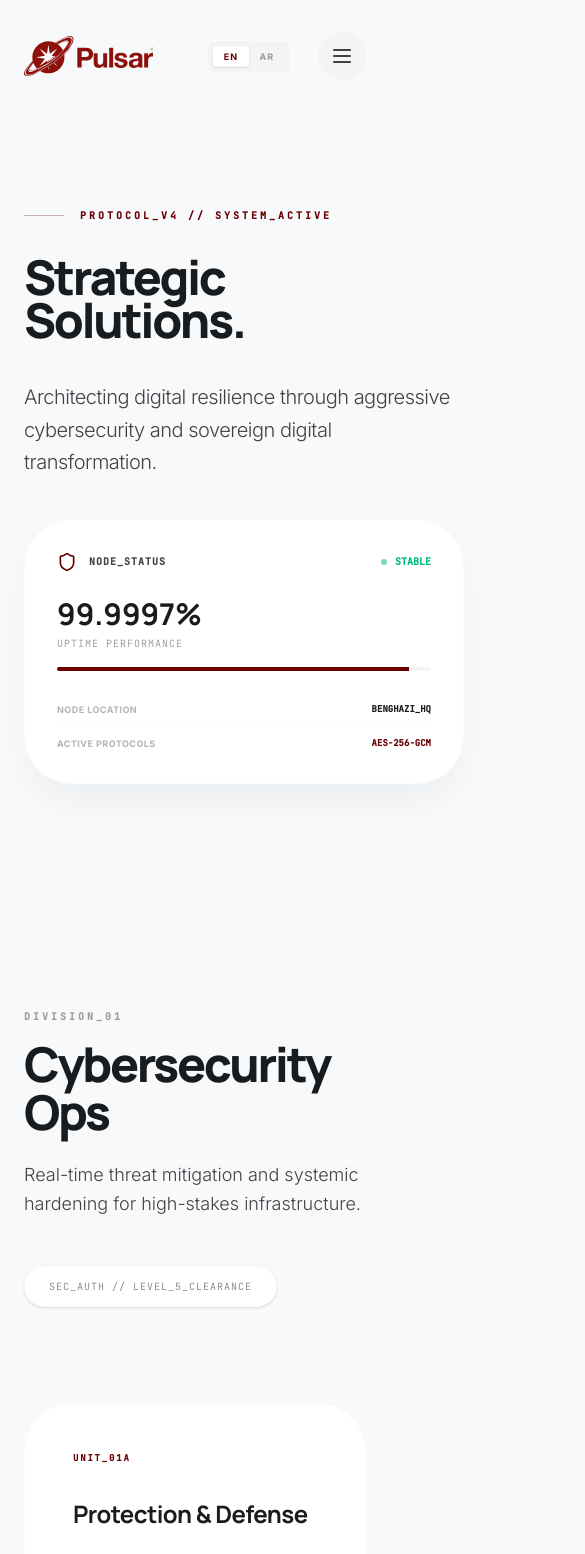
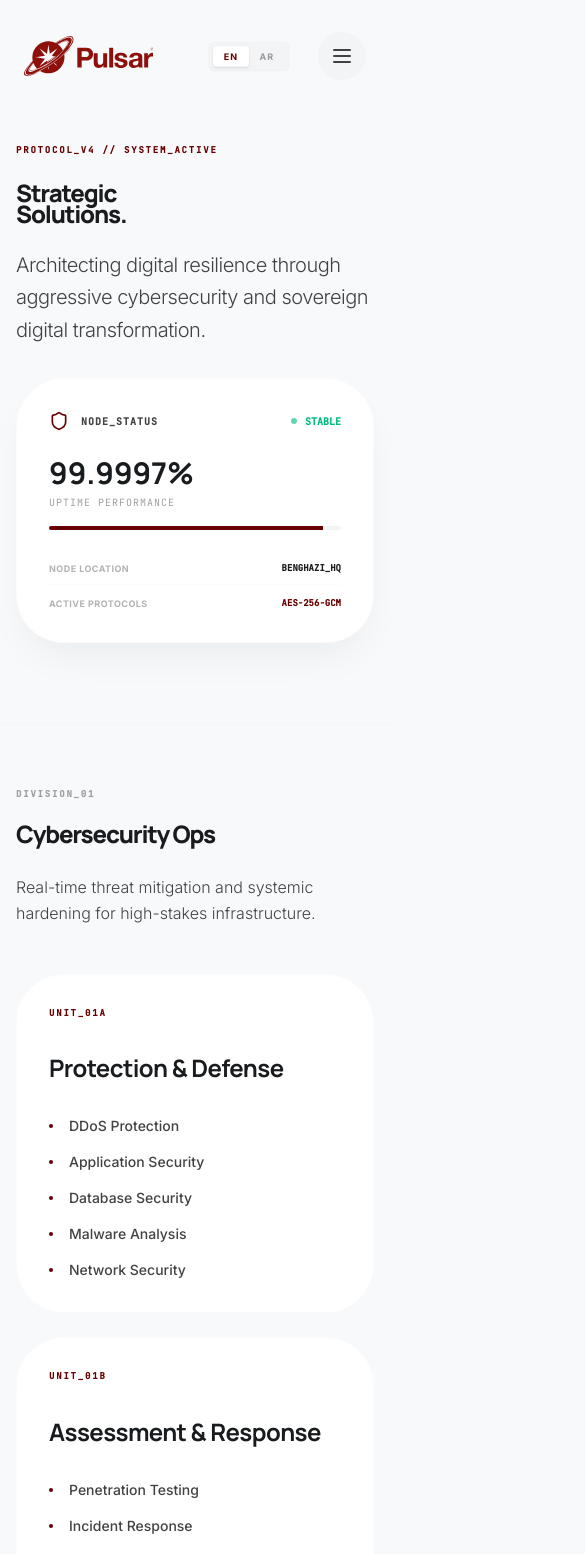
Before and after one commit to MariamSaltany/pulsar-website, a React (Vite) app: page /services in a window 390 px wide. Shown: the top 1554 px of the page, 585 px wide, since content can reach past the window. Built offline with nearby package versions, Linux system fonts and the light colour scheme.

Commit message:
services update

```diff
--- a/src/pages/Services.tsx
+++ b/src/pages/Services.tsx
@@ -24,29 +24,29 @@ const Services: React.FC<ServicesProps> = ({ lang }) => {
   const isRtl = lang === 'ar';
 
   return (
-    <div className={`bg-surface text-on-surface selection:bg-pulsar-red/30 selection:text-pulsar-red min-h-screen dot-grid pt-32 pb-32 ${isRtl ? 'font-arabic' : 'font-sans'}`} dir={isRtl ? 'rtl' : 'ltr'}>
+    <div className={`bg-surface text-on-surface selection:bg-pulsar-red/30 selection:text-pulsar-red min-h-screen dot-grid pt-24 md:pt-32 pb-16 md:pb-32 overflow-x-hidden ${isRtl ? 'font-arabic' : 'font-sans'}`} dir={isRtl ? 'rtl' : 'ltr'}>
 
       {/* Hero Section */}
-      <section className="max-w-screen-2xl mx-auto px-6 sm:px-8 lg:px-12 pt-20 md:pt-24 pb-32 md:pb-36">
-        <div className="grid grid-cols-12 gap-10">
+      <section className="max-w-screen-2xl mx-auto px-4 sm:px-6 md:px-8 lg:px-12 pt-12 md:pt-24 pb-20 md:pb-40 overflow-hidden">
+        <div className="grid grid-cols-12 gap-8 lg:gap-12">
           <div className="col-span-12 lg:col-span-8">
             <motion.div
               initial={{ opacity: 0, x: isRtl ? 20 : -20 }}
               animate={{ opacity: 1, x: 0 }}
-              className="font-mono text-[10px] tracking-[0.3em] text-primary font-bold mb-8 flex items-center gap-4"
+              className="font-mono text-[9px] sm:text-[10px] tracking-[0.2em] sm:tracking-[0.3em] text-primary font-bold mb-6 md:mb-8 flex items-center gap-4 flex-wrap"
             >
-              <span className="w-10 h-[1px] bg-primary/30"></span>
+              <span className="w-10 h-[1px] bg-primary/30 hidden sm:block"></span>
               PROTOCOL_V4 // SYSTEM_ACTIVE
             </motion.div>
             <motion.h1
               initial={{ opacity: 0, y: 20 }}
               animate={{ opacity: 1, y: 0 }}
               transition={{ duration: 0.8 }}
-              className={`font-headline font-extrabold text-5xl md:text-6xl lg:text-[88px] headline-tight text-on-surface mb-10 max-w-xl ${isRtl ? 'text-right' : 'text-left'}`}
+              className={`font-headline font-extrabold text-2xl xs:text-3xl sm:text-6xl lg:text-[110px] headline-tight text-on-surface mb-6 md:mb-10 break-words ${isRtl ? 'text-right' : 'text-left'}`}
             >
-              {(t.services.heroTitleLines || [t.services.heroTitle]).map((line: string, i: number) => (
+              {t.services.heroTitle.split(' ').map((word: string, i: number) => (
                 <React.Fragment key={i}>
-                  {line}{i < (t.services.heroTitleLines || [t.services.heroTitle]).length - 1 && <br />}
+                  {word}{i === 0 && <br/>}
                 </React.Fragment>
               ))}
             </motion.h1>
@@ -104,21 +104,21 @@ const Services: React.FC<ServicesProps> = ({ lang }) => {
       </section>
 
       {/* Division 01: Cybersecurity Ops */}
-      <section className="max-w-screen-2xl mx-auto px-6 sm:px-8 lg:px-12 py-24 md:py-28 border-t border-outline-variant/10">
-        <div className="flex flex-col lg:flex-row justify-between items-start mb-24 gap-12">
+      <section className="max-w-screen-2xl mx-auto px-4 sm:px-6 md:px-8 lg:px-12 py-16 md:py-32 border-t border-outline-variant/10">
+        <div className="flex flex-col lg:flex-row justify-between items-start mb-12 md:mb-24 gap-8 md:gap-12">
           <div className="max-w-3xl">
-            <div className="font-mono text-[10px] tracking-[0.3em] text-on-surface-variant/50 font-bold mb-4 uppercase">
+            <div className="font-mono text-[9px] sm:text-[10px] tracking-[0.2em] sm:tracking-[0.3em] text-on-surface-variant/50 font-bold mb-4 uppercase">
               {isRtl ? 'القسم_01' : 'DIVISION_01'}
             </div>
-            <h2 className="font-headline font-extrabold text-5xl text-on-surface tracking-tighter mb-6">{t.services.cybersecurity.title}</h2>
-            <p className="text-on-surface-variant text-lg font-light leading-relaxed">{t.services.cybersecurity.desc}</p>
+            <h2 className="font-headline font-extrabold text-2xl sm:text-3xl md:text-5xl text-on-surface tracking-tighter mb-6">{t.services.cybersecurity.title}</h2>
+            <p className="text-on-surface-variant text-base md:text-lg font-light leading-relaxed">{t.services.cybersecurity.desc}</p>
           </div>
-          <div className="font-mono text-[10px] tracking-widest text-on-surface-variant/60 border border-outline-variant/10 px-6 py-3 rounded-full bg-surface-container-lowest shadow-sm">
+          <div className="font-mono text-[10px] tracking-widest text-on-surface-variant/60 border border-outline-variant/10 px-6 py-3 rounded-full bg-surface-container-lowest shadow-sm hidden sm:block">
             SEC_AUTH // LEVEL_5_CLEARANCE
           </div>
         </div>
 
-        <div className="grid grid-cols-1 md:grid-cols-3 gap-8">
+        <div className="grid grid-cols-1 md:grid-cols-3 gap-6 md:gap-8">
           {t.services.cybersecurity.categories.map((category: any, idx: number) => (
             <motion.div
               key={idx}
@@ -126,7 +126,7 @@ const Services: React.FC<ServicesProps> = ({ lang }) => {
               whileInView={{ opacity: 1, y: 0 }}
               viewport={{ once: true }}
               transition={{ delay: idx * 0.1 }}
-              className="bg-surface-container-lowest p-12 hairline-border rounded-xl card-hover group"
+              className="bg-surface-container-lowest p-8 md:p-12 hairline-border rounded-xl card-hover group"
             >
               <div className="font-mono text-[9px] text-primary font-bold mb-8 tracking-[0.2em]">
                 UNIT_01{String.fromCharCode(65 + idx)}
@@ -147,27 +147,27 @@ const Services: React.FC<ServicesProps> = ({ lang }) => {
       </section>
 
       {/* Division 02: Digital Transformation */}
-      <section className="max-w-screen-2xl mx-auto px-6 sm:px-8 lg:px-12 py-24 md:py-28">
-        <div className="flex items-center gap-8 mb-20">
-          <div className="font-mono text-[10px] tracking-[0.4em] text-on-surface-variant/50 font-bold uppercase whitespace-nowrap">
+      <section className="max-w-screen-2xl mx-auto px-4 sm:px-6 md:px-8 lg:px-12 py-16 md:py-32 overflow-hidden">
+        <div className="flex items-center gap-4 md:gap-8 mb-12 md:mb-20">
+          <div className="font-mono text-[9px] sm:text-[10px] tracking-[0.2em] sm:tracking-[0.4em] text-on-surface-variant/50 font-bold uppercase whitespace-normal sm:whitespace-nowrap">
             TRANSFORMATION_V2 // OPTIMAL
           </div>
           <div className="h-[1px] flex-grow bg-outline-variant/10"></div>
         </div>
 
-        <div className="grid grid-cols-12 gap-16">
+        <div className="grid grid-cols-12 gap-8 lg:gap-16">
           <div className="col-span-12 lg:col-span-4">
-            <div className="font-mono text-[10px] tracking-[0.3em] text-on-surface-variant/50 font-bold mb-4 uppercase">
+            <div className="font-mono text-[9px] sm:text-[10px] tracking-[0.2em] sm:tracking-[0.3em] text-on-surface-variant/50 font-bold mb-4 uppercase">
               {isRtl ? 'القسم_02' : 'DIVISION_02'}
             </div>
-            <h2 className="font-headline font-extrabold text-5xl text-on-surface tracking-tighter mb-8 leading-[1.1]">
+            <h2 className="font-headline font-extrabold text-2xl sm:text-3xl md:text-5xl text-on-surface tracking-tighter mb-6 md:mb-8 leading-[1.1] break-words">
               {t.services.transformation.title}
             </h2>
-            <p className="text-on-surface-variant text-lg leading-relaxed font-light mb-12">
+            <p className="text-on-surface-variant text-base md:text-lg leading-relaxed font-light mb-8 md:mb-12">
               {t.services.transformation.desc}
             </p>
 
-            <div className="bg-surface-container-low p-8 rounded-xl border border-primary/10 relative overflow-hidden group">
+            <div className="bg-surface-container-low p-6 md:p-8 rounded-xl border border-primary/10 relative overflow-hidden group">
               <div className="absolute top-0 right-0 p-4 opacity-10 group-hover:opacity-20 transition-opacity">
                 <GitBranch size={40} className="text-primary" />
               </div>
@@ -208,49 +208,49 @@ const Services: React.FC<ServicesProps> = ({ lang }) => {
       </section>
 
       {/* Quote Section */}
-      <section className="py-24 px-4 sm:px-8 bg-surface-container-low border-y border-outline-variant/10">
+      <section className="py-20 md:py-40 px-4 sm:px-6 md:px-8 bg-surface-container-low border-y border-outline-variant/10">
         <div className="max-w-screen-xl mx-auto text-center">
-          <div className="inline-block relative mb-12">
-            <Quote className="text-pulsar-red opacity-20" size={64} fill="currentColor" />
+          <div className="inline-block relative mb-8 md:mb-12">
+            <Quote className="text-pulsar-red opacity-20 w-10 h-10 sm:w-12 sm:h-12 md:w-16 md:h-16" fill="currentColor" />
           </div>
-          <blockquote className="font-headline text-4xl md:text-6xl font-extralight tracking-tight text-on-surface max-w-5xl mx-auto leading-[1.15] mb-12">
-            {t.services.quote.segments.map((segment: any, i: number) => (
+          <blockquote className="font-headline text-xl sm:text-4xl md:text-6xl font-extralight tracking-tight text-on-surface max-w-5xl mx-auto leading-[1.15] mb-8 md:mb-12">
+            {t.services.quote.text.split(' ').map((word: string, i: number) => (
               <React.Fragment key={i}>
-                {segment.highlight ? (
-                  <span className="text-pulsar-red font-bold italic">{segment.text}</span>
+                {word === 'liability' || word === 'stagnation' || word === 'مسؤولية' || word === 'ركود' ? (
+                  <span className="text-pulsar-red font-bold italic">{word} </span>
                 ) : (
-                  segment.text
+                  word + ' '
                 )}
               </React.Fragment>
             ))}
           </blockquote>
-          <div className="flex justify-center items-center gap-6">
-            <div className="h-[0.5px] w-16 bg-pulsar-red opacity-30"></div>
-            <span className="font-mono text-xs tracking-[0.4em] text-on-surface-variant uppercase font-semibold">{t.services.quote.author}</span>
-            <div className="h-[0.5px] w-16 bg-pulsar-red opacity-30"></div>
+          <div className="flex justify-center items-center gap-4 md:gap-6">
+            <div className="h-[0.5px] w-12 md:w-16 bg-pulsar-red opacity-30"></div>
+            <span className="font-mono text-[10px] md:text-xs tracking-[0.4em] text-on-surface-variant uppercase font-semibold">{t.services.quote.author}</span>
+            <div className="h-[0.5px] w-12 md:w-16 bg-pulsar-red opacity-30"></div>
           </div>
         </div>
       </section>
 
       {/* Footer CTA */}
-      <section className="py-32 md:py-40 px-6 sm:px-8 text-center bg-surface">
+      <section className="py-24 md:py-48 px-4 sm:px-6 md:px-8 text-center bg-surface">
         <motion.div
           initial={{ opacity: 0, y: 30 }}
           whileInView={{ opacity: 1, y: 0 }}
           viewport={{ once: true }}
           className="max-w-4xl mx-auto"
         >
-          <div className="inline-flex items-center gap-4 px-6 py-3 bg-pulsar-red/5 border border-pulsar-red/10 rounded-full mb-12">
+          <div className="inline-flex items-center gap-4 px-6 py-3 bg-pulsar-red/5 border border-pulsar-red/10 rounded-full mb-8 md:mb-12">
             <div className="w-2 h-2 bg-pulsar-red animate-pulse rounded-full"></div>
-            <span className="font-mono text-[10px] text-pulsar-red font-bold uppercase tracking-[0.3em]">{t.services.finalHandshake}</span>
+            <span className="font-mono text-[9px] sm:text-[10px] text-pulsar-red font-bold uppercase tracking-[0.2em] sm:tracking-[0.3em]">{t.services.finalHandshake}</span>
           </div>
-          <h2 className="font-headline text-6xl md:text-8xl font-bold tracking-tighter text-on-surface mb-16 leading-[0.9]">
+          <h2 className="font-headline text-2xl sm:text-6xl md:text-8xl font-bold tracking-tighter text-on-surface mb-10 md:mb-16 leading-[0.9] break-words">
             {t.services.initiateUpgrade}
           </h2>
-          <div className="flex flex-col items-center gap-8">
+          <div className="flex flex-col items-center gap-6 md:gap-8">
             <Link
               to="/contact"
-              className="group relative inline-flex items-center gap-6 px-12 py-6 bg-on-surface text-surface rounded-full font-headline font-bold text-xl overflow-hidden transition-all hover:scale-105 active:scale-95"
+              className="group relative inline-flex items-center gap-4 md:gap-6 px-8 md:px-12 py-4 md:py-6 bg-on-surface text-surface rounded-full font-headline font-bold text-lg md:text-xl overflow-hidden transition-all hover:scale-105 active:scale-95"
             >
               <div className="absolute inset-0 bg-pulsar-red translate-y-full group-hover:translate-y-0 transition-transform duration-500"></div>
               <span className="relative z-10">{t.services.cta}</span>
```
